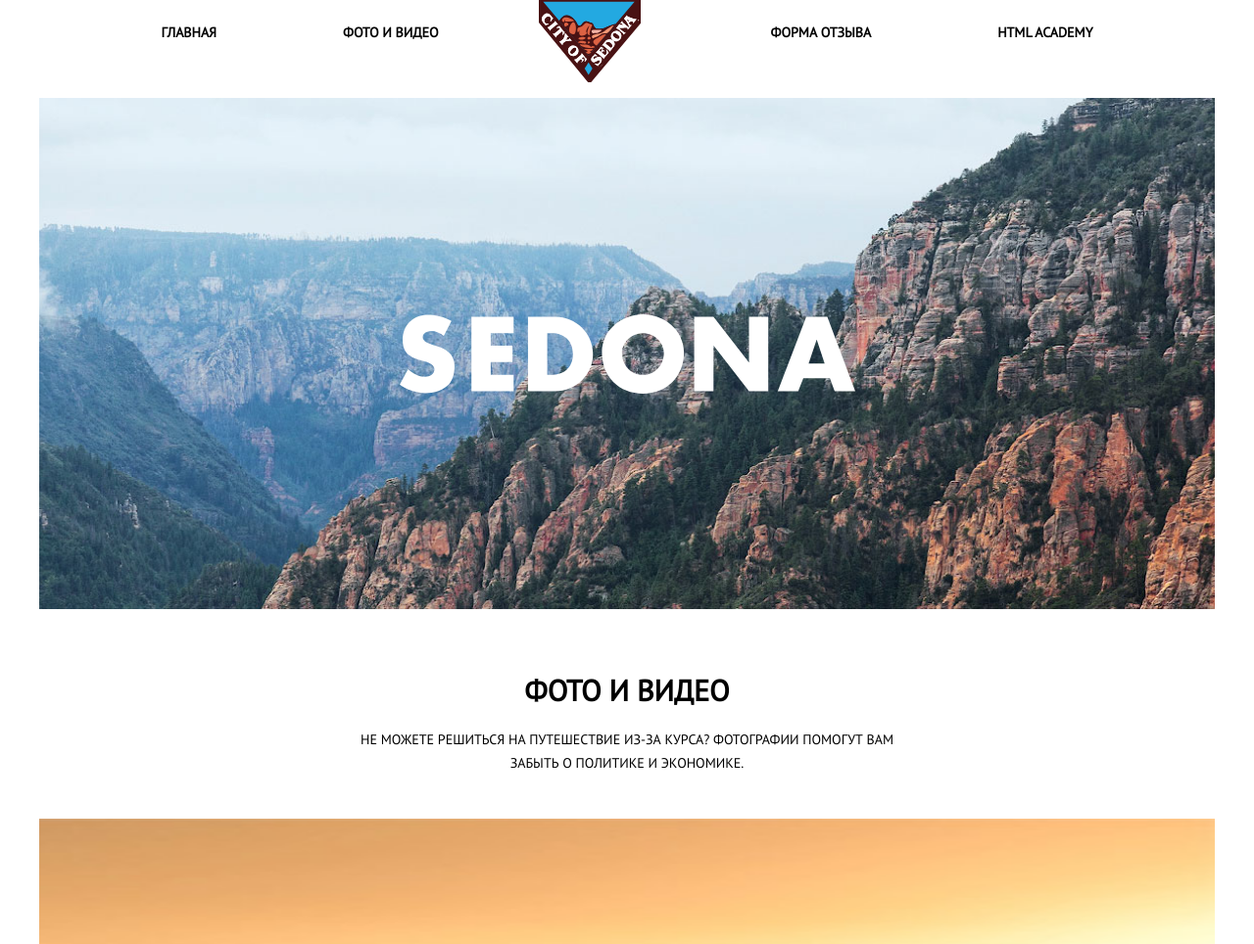
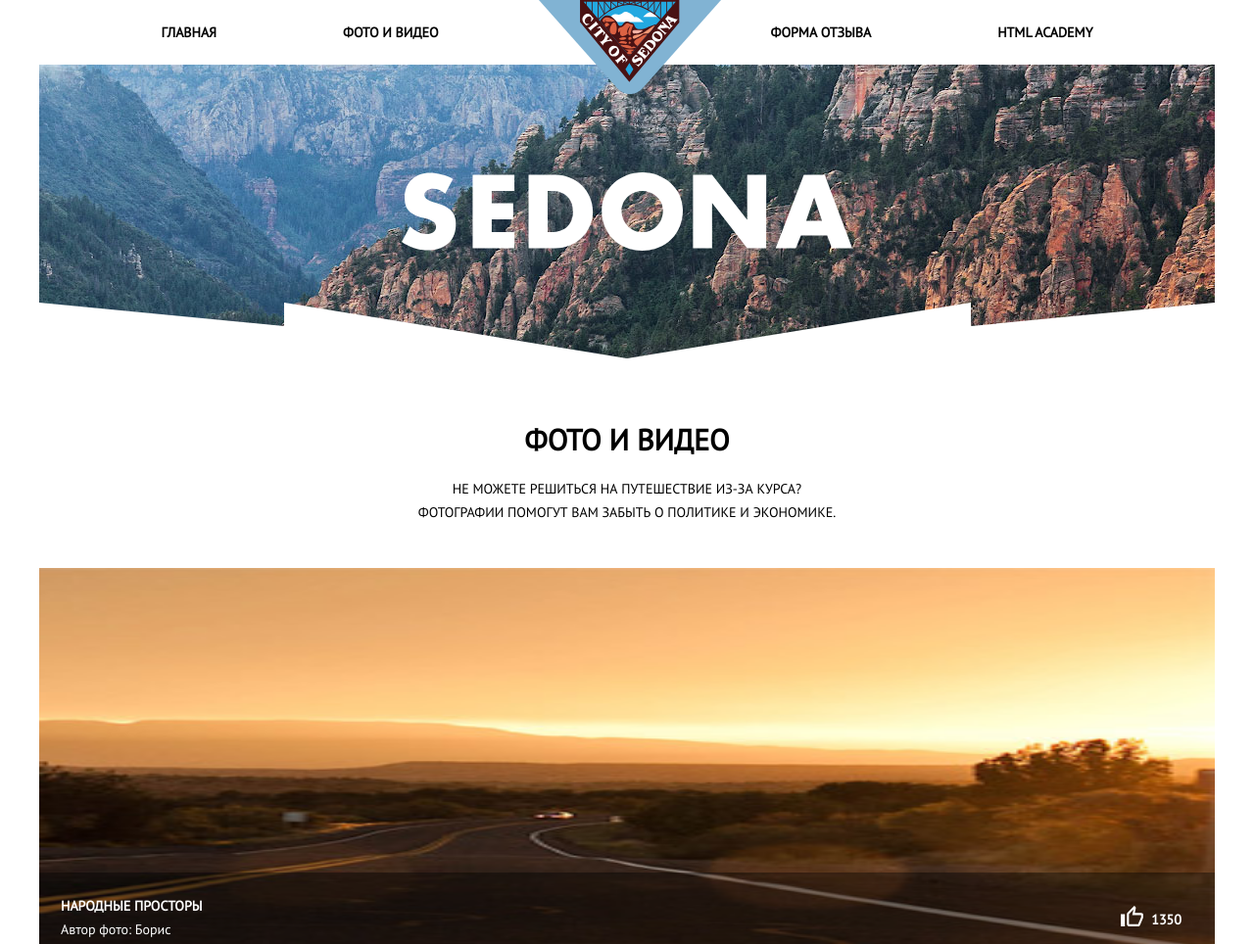
Before and after one commit to Katarios2015/sedona-new, a website: page source/photo.html in a window 1280 px wide. Shown: the top 964 px of the page at 98% size. Drawn offline with nearby package versions, Linux system fonts and the light colour scheme; files that its build step writes are made by us from their sources.

Commit message:
Исправляет размеры согласно макету десктопа

```diff
--- a/source/less/like.less
+++ b/source/less/like.less
@@ -18,14 +18,18 @@
     background-color: #f2f2f2;
     margin-right: 10px;
   }
-
-  .like__thumb-btn {
-    background-color: #f2f2f2;
-  }
 }
 
 @media (min-width: @desktop-width) {
-  .like__thumb {
+  .like__thumb-btn {
     background-color: rgba(178, 178, 178, 0);
   }
+
+  .like__thumb-btn--color {
+    color: @white;
+  }
+
+  .like__number {
+    color: @white;
+  }
 }
--- a/source/less/logo-photo.less
+++ b/source/less/logo-photo.less
@@ -52,12 +52,32 @@
 }
 
 @media (min-width: @desktop-width) {
+
+  .logo-photo__link {
+    width: 186px;
+    height: 96px;
+    position: absolute;
+    top: 0;
+    left: 43%;
+    background-image: url(../img/logo-sedona-desktop.svg);
+    background-repeat: no-repeat;
+    background-size: cover;
+  }
+
+  .logo-photo__image {
+    display: none;
+  }
+
   .logo-photo {
+    padding-top: 0;
     min-width: 1200px;
-    min-height: 522px;
-    background-image: url("../img/text-sedona.svg"), url("../img/bg-back-desktop@1x.jpg");
-    background-size: 465px, cover;
+    min-height: 300px;
+    background-image:
+    url("../img/bg-intro-triangle-desktop.svg"),
+    url("../img/text-sedona.svg"),
+    url("../img/bg-back-desktop@1x.jpg");
+    background-size: 1200px, 460px, auto;
     background-repeat: no-repeat;
-    background-position: 50% 50%;
+    background-position: left 0 bottom 0px,50%,left 0 bottom 0;
   }
 }
--- a/source/less/main-nav.less
+++ b/source/less/main-nav.less
@@ -121,9 +121,4 @@
   .main-nav__wrapper {
     width: 1080px;
   }
-
-  .site-list {
-    min-height: 60px;
-    width: 1050px;
-  }
 }
--- a/source/less/photos.less
+++ b/source/less/photos.less
@@ -152,6 +152,10 @@
     margin: 45px 300px;
   }
 
+  .photos__intro {
+    padding: 0 82px;
+  }
+
   .photos__list {
     flex-direction: row;
   }
@@ -184,14 +188,18 @@
   .photos__description {
     position: absolute;
     bottom: 0;
-    padding: 0;
+    padding: 22px 0;
     width: 100%;
-    background-color: rgba(178, 178, 178, 0.4);
+    background-color: rgba(0, 0, 0, 0.4);
   }
 
   .photos__description-text {
     color: @white;
-    padding: 0 22px;
+    padding: 0 0 0 22px;
+  }
+
+  .photos__like {
+    padding-right: 30px;
   }
 
 }
--- a/source/less/video.less
+++ b/source/less/video.less
@@ -153,7 +153,6 @@
   }
 
   .video__play-progress {
-    /*position: absolute;*/
     width: 392px;
     height: 3px;
     margin: 45px 162px 45px 91px;
@@ -182,5 +181,48 @@
   .video__btn--fullscreen {
     background-color: @white;
   }
+}
+
+@media (min-width: @desktop-width) {
+  .video {
+    width: 960px;
+    margin: 0 auto;
+    padding-bottom: 86px;
+  }
+
+  .video__wrapper {
+    margin: 0 80px;
+  }
+
+  .video__description {
+    padding: 0 180px 81px;
+  }
+
+  .video__player-block {
+    width: 800px;
+    height: 500px;
+  }
+
+  .video__player {
+    width: 800px;
+    height: 500px;
+    background: url(../img/video-desktop@1x.jpg) no-repeat;
+  }
+
+  .video__play-bar {
+    width: 800px;
+  }
+
+  .video__play-progress {
+    width: 540px;
+  }
+
+  .video__buttons-block {
+    width: 727px;
+  }
+
+  .video__btn--subtitles {
+    margin-left: 622px;
+  }
 
 }
```
